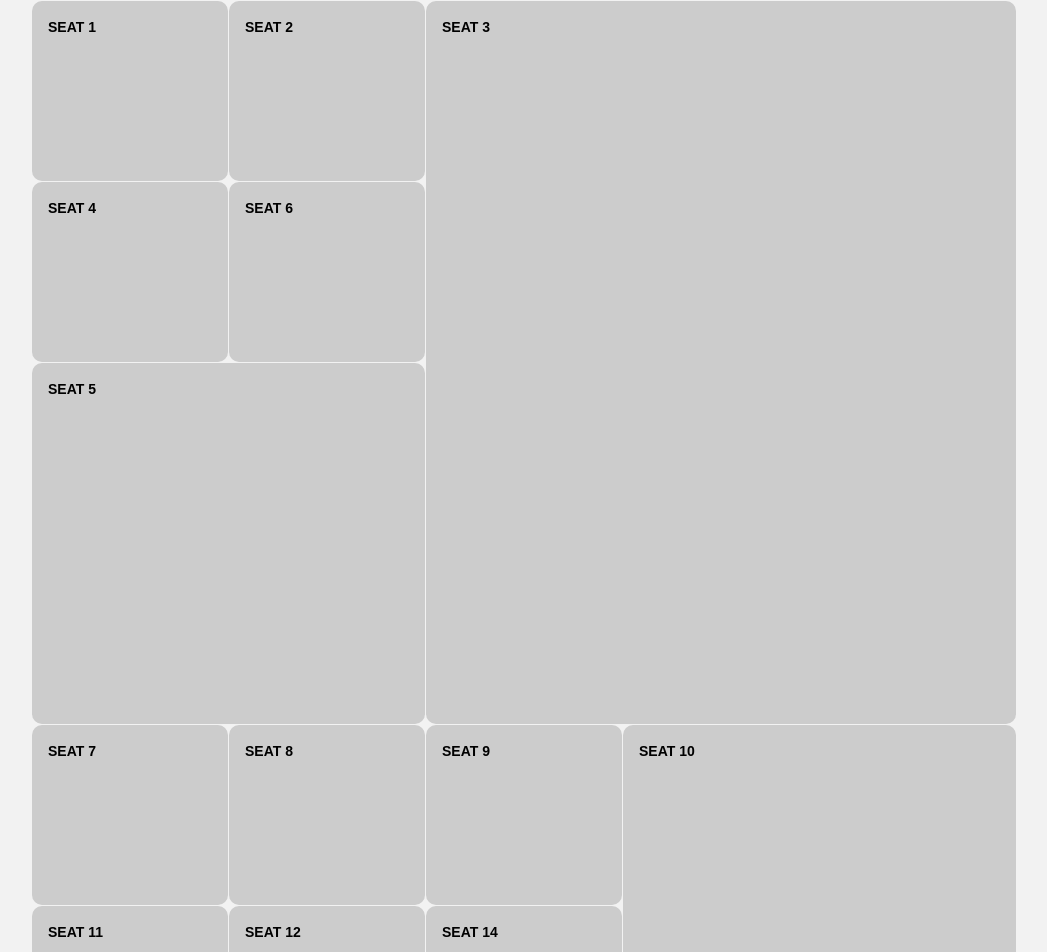
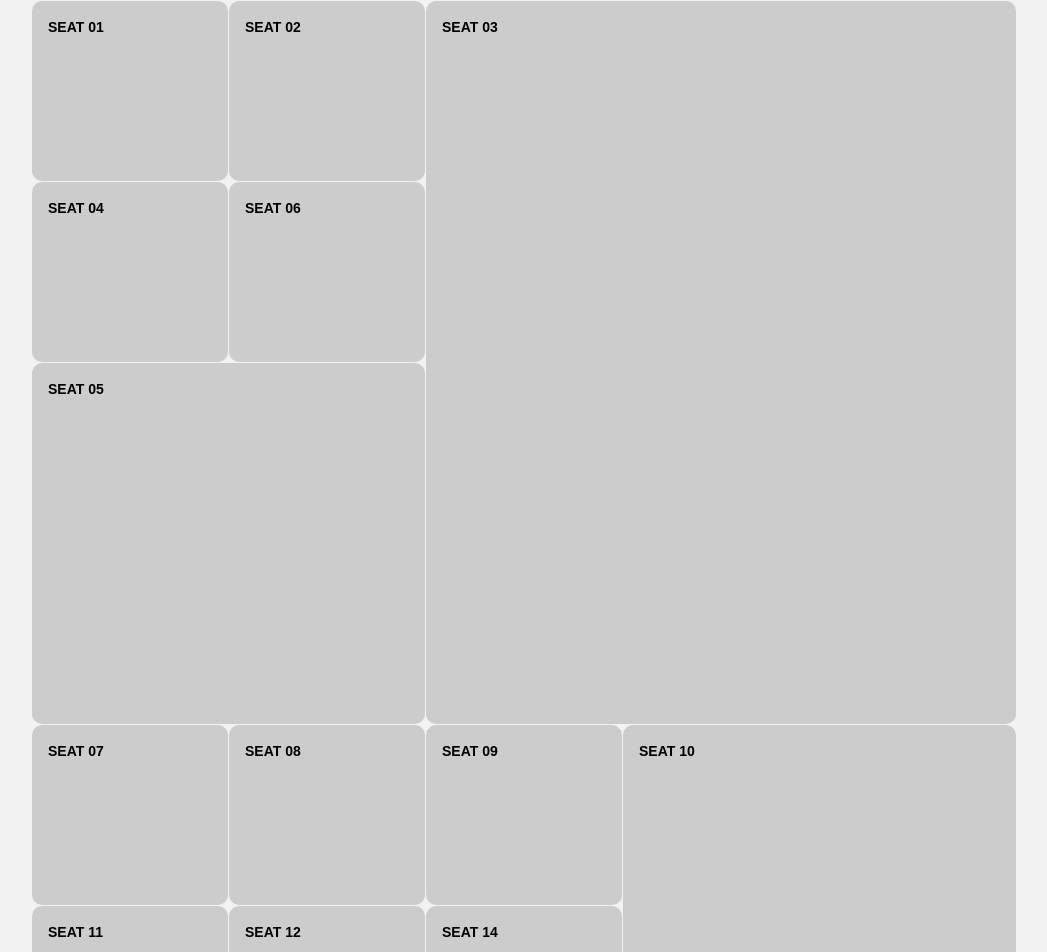
Before and after one commit to abhideepghosh/Redbus-Clone---React-Project---kmctb54du98v, a React app: page /seatselection in a window 1280 px wide. Shown: the part 556-1508 px from the top of the page, without its empty margins (116-1163 px from the left). Built offline with nearby package versions, Linux system fonts and the light colour scheme.

Commit message:
Structure implemented

```diff
--- a/src/components/SeatSelection.js
+++ b/src/components/SeatSelection.js
@@ -1,31 +1,39 @@
-import React, { useState } from "react";
+import React from "react";
 import { useSelector } from "react-redux";
 import "./../styles/SeatSelection.css";
 
 const SeatSelection = () => {
   const travelData = useSelector((state) => state.travel.value);
-  const [seats, setSeats] = useState([]);
-  console.log(travelData);
+  const set = new Set();
 
   const seatSelector = (e) => {
-    console.log(e.target.style.backgroundColor === "");
-    //e.target.tagName.textContent -> Add to set
-    //if('') then set.add and add color -> else if(color) then set.delete and add different color -> else set.add()
+    const seatNo = +e.target.textContent.slice(-2);
+    if (e.target.style.backgroundColor === "") {
+      set.add(seatNo);
+      e.target.style.backgroundColor = "red";
+    } else if (e.target.style.backgroundColor === "red") {
+      set.delete(seatNo);
+      e.target.style.backgroundColor = "gray";
+    } else {
+      set.add(seatNo);
+      e.target.style.backgroundColor = "red";
+    }
+    console.log(set.size);
   };
 
   return (
     <div className="seatSelector">
       <h1>Seat Selection</h1>
       <div className="grid-layout" onClick={seatSelector}>
-        <div className="grid-item grid-item-1">SEAT 1 </div>
-        <div className="grid-item grid-item-2">SEAT 2</div>
-        <div className="grid-item span-3 grid-item-3">SEAT 3</div>
-        <div className="grid-item grid-item-4">SEAT 4</div>
-        <div className="grid-item span-2 grid-item-5">SEAT 5</div>
-        <div className="grid-item grid-item-6">SEAT 6</div>
-        <div className="grid-item grid-item-7">SEAT 7</div>
-        <div className="grid-item grid-item-8">SEAT 8</div>
-        <div className="grid-item grid-item-9">SEAT 9</div>
+        <div className="grid-item grid-item-1">SEAT 01 </div>
+        <div className="grid-item grid-item-2">SEAT 02</div>
+        <div className="grid-item span-3 grid-item-3">SEAT 03</div>
+        <div className="grid-item grid-item-4">SEAT 04</div>
+        <div className="grid-item span-2 grid-item-5">SEAT 05</div>
+        <div className="grid-item grid-item-6">SEAT 06</div>
+        <div className="grid-item grid-item-7">SEAT 07</div>
+        <div className="grid-item grid-item-8">SEAT 08</div>
+        <div className="grid-item grid-item-9">SEAT 09</div>
         <div className="grid-item span-2 grid-item-10">SEAT 10</div>
         <div className="grid-item grid-item-11">SEAT 11</div>
         <div className="grid-item grid-item-12">SEAT 12</div>
```
